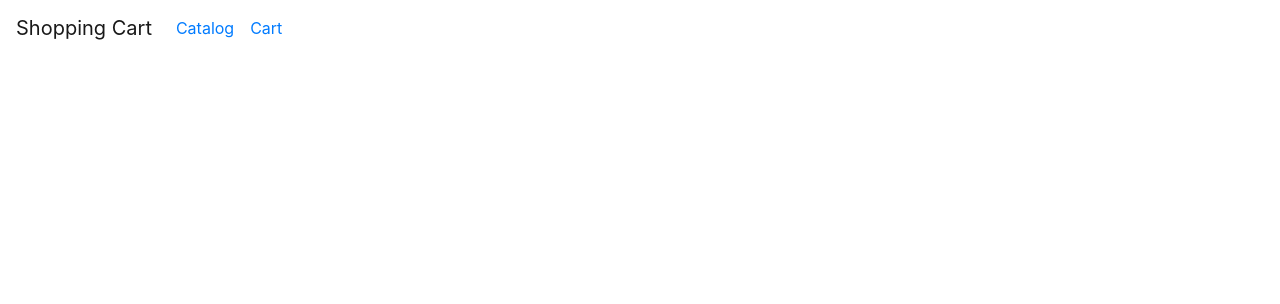
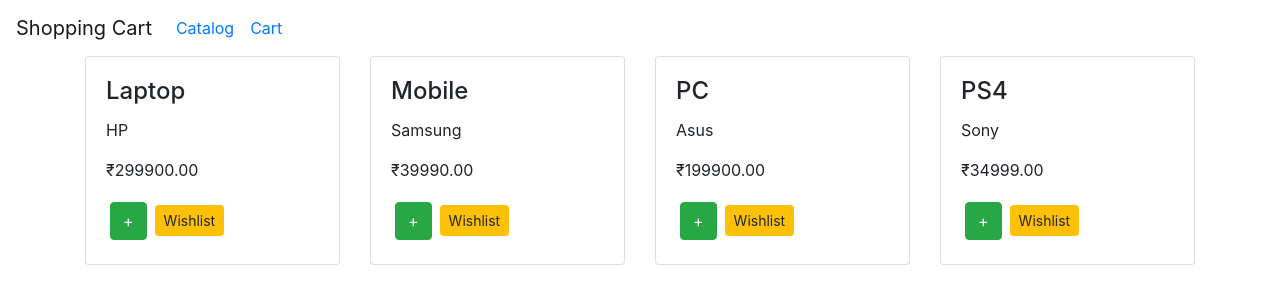
Before and after one commit to coding-blocks-archives/VueJS_Sample_ShoppingCart, a Vue app: page /catalog in a window 1280 px wide. Shown: the top 304 px of the page. Built offline with nearby package versions, Linux system fonts and the light colour scheme.

Commit message:
product cards
Signed-off-by: Arnav Gupta <arnav@codingblocks.com>

```diff
--- /dev/null
+++ b/src/components/ProductCard.vue
@@ -0,0 +1,25 @@
+<template>
+  <div class="col-3">
+    <b-card :title="product.name">
+      <p>{{product.vendor}}</p>
+      <p>₹{{product.price}}.00</p>
+      <div class="ml-auto">
+        <button class="btn btn-success m-1">+</button>
+        <button class="btn btn-warning btn-sm m-1">Wishlist</button>
+      </div>
+    </b-card>
+  </div>
+</template>
+
+<script lang="ts">
+import Vue from 'vue'
+import Component from 'vue-class-component'
+
+@Component({
+  props: [ 'product' ]
+})
+export default class ProductCard extends Vue {
+
+}
+
+</script>
--- a/src/router.ts
+++ b/src/router.ts
@@ -13,5 +13,10 @@
       name: 'home',
       component: Home
     },
+    {
+      path: '/catalog',
+      name: 'catalog',
+      component: () => import('@/views/Catalog.vue')
+    }
   ]
 })
--- a/src/store.ts
+++ b/src/store.ts
@@ -5,7 +5,32 @@
 
 export default new Vuex.Store({
   state: {
-
+    products: [
+      {
+        name: 'Laptop',
+        id: 1,
+        vendor: 'HP',
+        price: '299900'
+      },
+      {
+        name: 'Mobile',
+        id: 2,
+        vendor: 'Samsung',
+        price: '39990'
+      },
+      {
+        name: 'PC',
+        id: 3,
+        vendor: 'Asus',
+        price: '199900'
+      },
+      {
+        name: 'PS4',
+        id: 4,
+        vendor: 'Sony',
+        price: '34999'
+      },
+    ]
   },
   mutations: {
 
--- a/src/views/Catalog.vue
+++ b/src/views/Catalog.vue
@@ -0,0 +1,26 @@
+<template>
+  <div class="container">
+    <div class="row">
+      <ProductCard
+        v-for="product in products"
+        :product="product"
+        :key="product.id">
+      </ProductCard>
+    </div>
+  </div>
+</template>
+
+<script lang="ts">
+import Vue from 'vue'
+import Component from 'vue-class-component'
+import ProductCard from '@/components/ProductCard.vue'
+
+@Component({
+  components: { ProductCard }
+})
+export default class Catalog extends Vue {
+  get products() {
+    return this.$store.state.products
+  }
+}
+</script>
```
